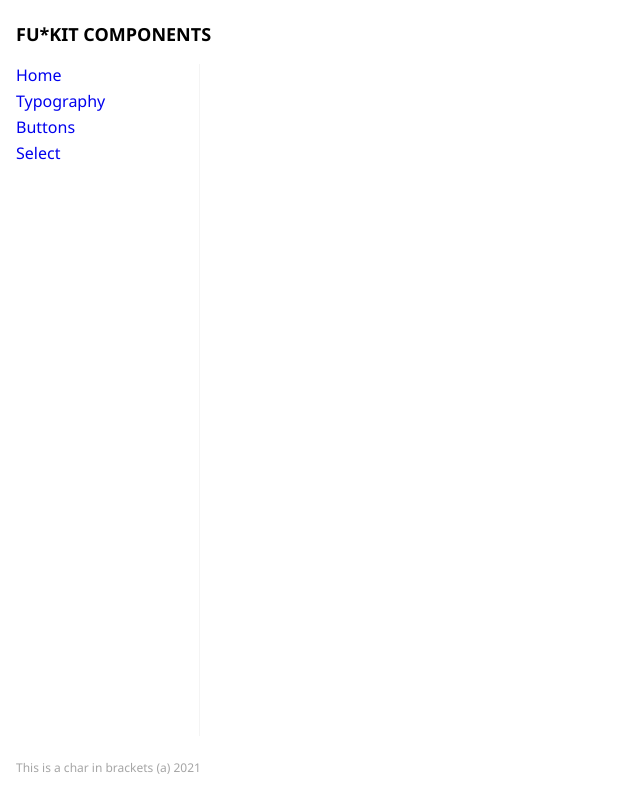
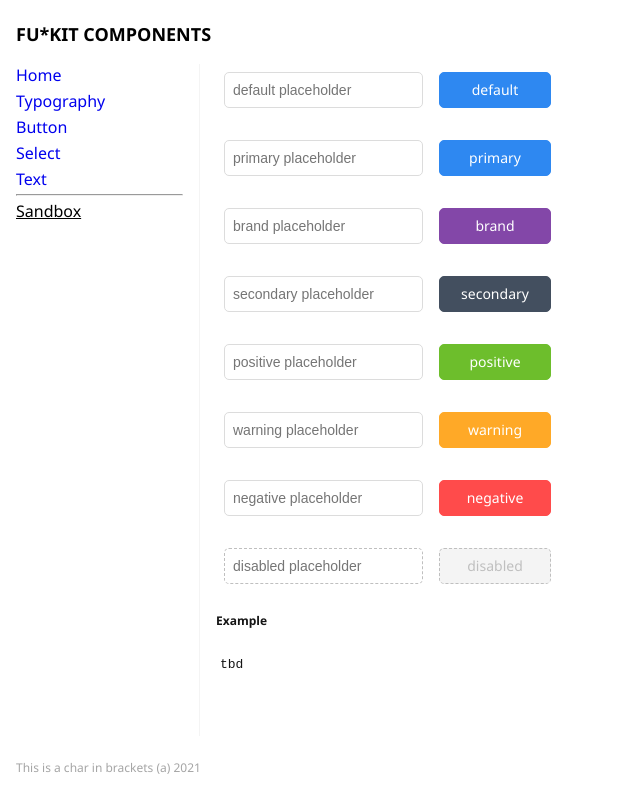
Before and after one commit to vovchisko/fu-kit, a Vue app: page /sandbox in a window 1280 px wide. Shown: the whole page, without its empty margins (0-640 px from the left). Built offline with nearby package versions, Linux system fonts and the light colour scheme.

Commit message:
input text

```diff
--- a/src/App.vue
+++ b/src/App.vue
@@ -9,8 +9,11 @@
     <nav class="app_main-nav">
       <router-link to="/" active-class="_active" class="app_main-nav-link">Home</router-link>
       <router-link to="/typo" active-class="_active" class="app_main-nav-link">Typography</router-link>
-      <router-link to="/button" active-class="_active" class="app_main-nav-link">Buttons</router-link>
+      <router-link to="/button" active-class="_active" class="app_main-nav-link">Button</router-link>
       <router-link to="/select" active-class="_active" class="app_main-nav-link">Select</router-link>
+      <router-link to="/text" active-class="_active" class="app_main-nav-link">Text</router-link>
+      <hr>
+      <router-link to="/sandbox" active-class="_active" class="app_main-nav-link">Sandbox</router-link>
     </nav>
     <div class="app_main-page">
       <router-view />
--- a/src/components/FuButton.vue
+++ b/src/components/FuButton.vue
@@ -24,24 +24,12 @@ export default {
 }
 </script>
 
-<style lang="scss">
-:root {
-  --button-pal: var(--pal-primary);
-  --button-pal-text: var(--pal-acc-primary);
-  --button-pal-shadow: var(--pal-primary);
-  --button-disabled-pal: var(--pal-ui-disabled);
-  --button-disabled-pal-border: var(--pal-ui-disabled-border);
-  --button-disabled-border-style: var(--ui-lt-disabled-border-style);
-}
-</style>
-
 <style lang="scss" scoped>
 .fu-button {
   @include typo(200);
-  @include spacing-padding(200, 400);
+  @include spacing-padding(300, 400);
 
   display: flex;
-  font-weight: 600;
   align-items: center;
   justify-content: center;
   box-sizing: border-box;
@@ -50,11 +38,11 @@ export default {
   min-height: var(--ui-lt-h);
   border-width: var(--ui-lt-border-width);
   border-style: var(--ui-lt-border-style);
-  border-color: var(--button-pal);
+  border-color: var(--ui-pal);
   border-radius: var(--ui-lt-border-radius);
   transition: var(--ui-transition);
-  background: var(--button-pal);
-  color: var(--button-pal-text);
+  background: var(--ui-pal);
+  color: var(--ui-pal-acc);
   line-height: 1;
   will-change: box-shadow, transform;
 
@@ -68,46 +56,47 @@ export default {
 
   &:hover {
     text-decoration: none;
-    box-shadow: var(--button-hover-shadow, 0 3px 10px -4px var(--button-pal));
+    box-shadow: 0 3px 10px -4px var(--ui-pal);
   }
 
   &:focus {
-    box-shadow: var(--button-hover-shadow, 0 3px 10px -4px var(--button-pal));
+    box-shadow: 0 3px 10px -4px var(--ui-pal);
   }
 
   &:active {
     transform: translateY(2px);
     transition-duration: 20ms;
-    box-shadow: var(--button-hover-shadow, 0 2px 4px -2px var(--button-pal));
+    box-shadow: 0 2px 4px -2px var(--ui-pal);
   }
 
   &:disabled {
     cursor: not-allowed;
-    background: var(--button-disabled-pal);
-    border-color: var(--button-disabled-pal-border);
-    border-style: var(--button-disabled-border-style);
+    background: var(--ui-pal-disabled);
+    border-color: var(--ui-pal-disabled-border);
+    border-style: var(--ui-lt-disabled-border-style);
+    color: var(--ui-pal-disabled-border);
     box-shadow: none;
   }
 
   &._hollow {
     background: transparent;
-    color: var(--button-pal);
+    color: var(--ui-pal);
 
     &:hover {
-      box-shadow: 0 3px 10px -6px var(--button-pal);
-      color: var(--button-pal);
+      box-shadow: 0 3px 10px -6px var(--ui-pal);
+      color: var(--ui-pal);
     }
 
     &:focus {
-      box-shadow: var(--button-hover-shadow, 0 3px 10px -6px var(--button-pal));
+      box-shadow: 0 3px 10px -6px var(--ui-pal);
     }
 
     &:active {
-      box-shadow: 0 2px 4px -2px var(--button-pal);
+      box-shadow: 0 2px 4px -2px var(--ui-pal);
     }
 
     &:disabled {
-      color: var(--button-disabled-pal);
+      color: var(--ui-pal-disabled-border);
       box-shadow: none;
     }
   }
--- a/src/components/FuButtonLink.vue
+++ b/src/components/FuButtonLink.vue
@@ -28,7 +28,7 @@ export default {
 :root {
   --button-link-pal: var(--pal-link);
   --button-link-pal-active: var(--pal-link-active);
-  --button-link-disabled-pal: var(--pal-ui-disabled);
+  --button-link-disabled-pal: var(--ui-pal-disabled);
 }
 </style>
 
--- a/src/components/FuText.vue
+++ b/src/components/FuText.vue
@@ -1,10 +1,18 @@
 <template>
+  <label
+      class="fu-text"
+      :class="{'_disabled': $attrs.disabled !== undefined || $attrs.readOnly  !== undefined }"
+  >
+    <slot />
+    <slot name="left" />
     <input
         v-bind="$attrs"
         :value="modelValue"
         class="fu-text_input"
         @input="$emit('update:modelValue', $event.target.value)"
-  />
+    >
+    <slot name="right" />
+  </label>
 </template>
 
 <script>
@@ -19,32 +27,66 @@ export default {
   emits: [ 'update:modelValue' ],
 }
 </script>
-<style lang="scss">
-:root {
-  --text-bg: black;
-  --text-border-color: #{pal(primary)};
-  --text-border-width: 1px;
-}
-</style>
 <style lang="scss" scoped>
 .fu-text {
+  @include typo(200);
+
+  padding: 0;
   display: flex;
+  box-sizing: border-box;
   align-items: center;
-  flex-direction: column;
-  justify-content: left;
+  justify-content: stretch;
+  border-style: var(--ui-lt-border-style);
+  border-width: var(--ui-lt-border-width);
+  border-color: var(--ui-pal-lateral);
+  border-radius: var(--ui-lt-border-radius);
+  transition-duration: 240ms;
+  transition-timing-function: ease-in-out;
+  transition-property: border-color, box-shadow;
+  height: var(--ui-lt-h);
 
   &_input {
+    @include typo(200);
+    @include spacing-padding(100, 300);
+
+    color: var(--ui-pal-text);
+    caret-color: var(--ui-pal);
+    min-height: min(100%);
+    border: none;
+    outline: none;
+    background: transparent;
+    box-sizing: border-box;
+    flex: 1;
     display: block;
-    box-sizing: border-box;
-    width: 100%;
-    height: var(--ui-lt-h);
-    border-width: var(--text-border-width);
-    border-color: var(--text-border-color);
-    border-style: solid;
+    min-width: 0;
+    margin: 0;
 
-    &:focus {
+    &::selection {
+      background-color: var(--ui-pal);
+      color: var(--ui-pal-text-select);
+    }
+
+    &[disabled], &[read-only] {
+      cursor: text;
+      color: var(--ui-pal-disabled-border);
+    }
+  }
+
+  &:hover {
     outline: none;
+    box-shadow: 0 5px 12px -4px rgb(var(--rgb-dark), 0.2);
   }
+
+  &:focus-within {
+    outline: none;
+    box-shadow: 0 0 0 0 var(--ui-pal);
+    border-color: var(--ui-pal);
+  }
+
+  &._disabled {
+    border: var(--ui-lt-border-width) var(--ui-lt-disabled-border-style) var(--ui-pal-disabled-border);
+    background: transparent;
+    box-shadow: none;
   }
 }
 </style>
--- a/src/docs/DocButtons.vue
+++ b/src/docs/DocButton.vue
@@ -1,6 +1,6 @@
 <template>
-  <div class="buttons">
-    <div class="row">
+  <div class="doc-button">
+    <div class="doc-button_row">
       <fu-button>default</fu-button>
       <fu-button class="primary">primary</fu-button>
       <fu-button class="secondary">secondary</fu-button>
@@ -9,7 +9,7 @@
       <fu-button class="negative">negative</fu-button>
       <fu-button disabled>disabled</fu-button>
     </div>
-    <div class="row">
+    <div class="doc-button_row">
       <fu-button hollow>default</fu-button>
       <fu-button hollow class="primary">primary</fu-button>
       <fu-button hollow class="secondary">secondary</fu-button>
@@ -18,8 +18,14 @@
       <fu-button hollow class="negative">negative</fu-button>
       <fu-button hollow disabled>disabled</fu-button>
     </div>
-    <div class="row">
-      <fu-button class="primary">primary buttons with a long text inside</fu-button>
+    <div class="doc-button_row">
+      <fu-button class="primary">
+        primary buttons<br />with a long text inside
+      </fu-button>
+
+      <fu-button class="secondary">
+        <h4>HUGE TEXT</h4>
+      </fu-button>
     </div>
 
     <fu-code-view label="Example">{{ example }}</fu-code-view>
@@ -31,11 +37,18 @@ import FuButton   from '@/components/FuButton.vue'
 import FuCodeView from '@/components/FuCodeView.vue'
 
 const example = `
-nope
+/// vue
+<fu-button hollow>default</fu-button>
+<fu-button hollow class="primary">primary</fu-button>
+
+/// css
+.primary {
+  --button-pal: var(--pal-primary);
+}
 `
 
 export default {
-  name: 'doc-buttons',
+  name: 'doc-button',
   components: { FuCodeView, FuButton },
   setup () {
     return { example }
@@ -44,37 +57,35 @@ export default {
 </script>
 
 <style scoped lang="scss">
-.buttons {
-  .row {
+.doc-button {
+  &_row {
     @include spacing-padding(300);
-
     gap: 1em;
-    max-width: 13em;
     display: flex;
   }
 
   .brand {
-    --button-pal: var(--pal-brand);
+    --ui-pal: var(--pal-brand);
   }
 
   .primary {
-    --button-pal: var(--pal-primary);
+    --ui-pal: var(--pal-primary);
   }
 
   .secondary {
-    --button-pal: var(--pal-secondary);
+    --ui-pal: var(--pal-secondary);
   }
 
   .positive {
-    --button-pal: var(--pal-positive);
+    --ui-pal: var(--pal-positive);
   }
 
   .warning {
-    --button-pal: var(--pal-warning);
+    --ui-pal: var(--pal-warning);
   }
 
   .negative {
-    --button-pal: var(--pal-negative);
+    --ui-pal: var(--pal-negative);
   }
 }
 </style>
--- /dev/null
+++ b/src/docs/DocSandbox.vue
@@ -0,0 +1,83 @@
+<template>
+  <div class="doc-sandbox">
+    <div class="doc-sandbox_row" v-for="c in classes" :class="c">
+      <fu-text class="doc-sandbox_row-text" v-model="val" :placeholder="c + ' placeholder'" />
+      <fu-button class="doc-sandbox_row-btn">{{ c }}</fu-button>
+    </div>
+
+    <div class="doc-sandbox_row">
+      <fu-text disabled v-model="val" placeholder="disabled placeholder" class="doc-sandbox_row-text" />
+      <fu-button disabled class="doc-sandbox_row-btn">disabled</fu-button>
+    </div>
+
+    <fu-code-view label="Example">{{ example }}</fu-code-view>
+  </div>
+</template>
+
+<script>
+import FuCodeView from '@/components/FuCodeView.vue'
+import FuText     from '@/components/FuText.vue'
+import { ref }    from 'vue'
+import FuButton   from '@/components/FuButton.vue'
+
+const example = `
+tbd
+`
+
+export default {
+  name: 'doc-sandbox',
+  components: { FuButton, FuText, FuCodeView },
+  setup () {
+    const classes = [ 'default', 'primary', 'brand', 'secondary', 'positive', 'warning', 'negative' ]
+    const val = ref('')
+    return { example, val, classes }
+  },
+}
+</script>
+
+<style scoped lang="scss">
+.doc-sandbox {
+  display: flex;
+  flex-direction: column;
+  gap: 1em;
+
+  &_row {
+    @include spacing-padding(300);
+    gap: 1em;
+    display: flex;
+
+    &-text {
+      max-width: 15em;
+    }
+
+    &-btn {
+      width: 8em;
+    }
+  }
+
+  .brand {
+    --ui-pal: var(--pal-brand);
+  }
+
+  .primary {
+    --ui-pal: var(--pal-primary);
+  }
+
+  .secondary {
+    --ui-pal: var(--pal-secondary);
+  }
+
+  .positive {
+    --ui-pal: var(--pal-positive);
+  }
+
+  .warning {
+    --ui-pal: var(--pal-warning);
+  }
+
+  .negative {
+    --ui-pal: var(--pal-negative);
+  }
+
+}
+</style>
--- a/src/docs/DocSelect.vue
+++ b/src/docs/DocSelect.vue
@@ -1,6 +1,6 @@
 <template>
-  <div class="select">
-    <div class="row">
+  <div class="doc-select">
+    <div class="doc-select_row">
       <fu-select v-model="val">
         <option v-for="i in list" :value="i.value">{{ i.label }}</option>
       </fu-select>
@@ -35,9 +35,7 @@ export default {
 .select {
   .row {
     @include spacing-padding(300);
-
     gap: 1em;
-    max-width: 13em;
     display: flex;
   }
   .primary {
--- /dev/null
+++ b/src/docs/DocText.vue
@@ -0,0 +1,83 @@
+<template>
+  <div class="doc-text">
+    <div class="doc-text_row">
+      <fu-text v-model="val" placeholder="placeholder" />
+      <fu-text class="secondary" v-model="val" placeholder="placeholder" />
+      <fu-text disabled v-model="val" placeholder="placeholder" />
+    </div>
+    <div class="doc-text_row">
+      <fu-text v-model="val" placeholder="disabled placeholder" class="doc-sandbox_row-text">
+        <template #left>
+          <p class="icon"> ❤️</p>
+        </template>
+        <template #right>
+          <p class="icon"> ❤️</p>
+        </template>
+      </fu-text>
+    </div>
+    <fu-code-view label="Example">{{ example }}</fu-code-view>
+  </div>
+</template>
+
+<script>
+import FuCodeView from '@/components/FuCodeView.vue'
+import FuText     from '@/components/FuText.vue'
+import { ref }    from 'vue'
+import FuButton   from '@/components/FuButton.vue'
+
+const example = `
+tbd
+`
+
+export default {
+  name: 'doc-text',
+  components: { FuButton, FuText, FuCodeView },
+  setup () {
+    const val = ref('')
+    return { example, val }
+  },
+}
+</script>
+
+<style scoped lang="scss">
+.doc-text {
+  &_row {
+    @include spacing-padding(300);
+    gap: 1em;
+    display: flex;
+  }
+
+  .brand {
+    --text-focus-pal: var(--pal-brand);
+  }
+
+  .primary {
+    --text-focus-pal: var(--pal-primary);
+  }
+
+  .secondary {
+    --text-focus-pal: var(--pal-secondary);
+  }
+
+  .positive {
+    --text-focus-pal: var(--pal-positive);
+  }
+
+  .warning {
+    --text-focus-pal: var(--pal-warning);
+  }
+
+  .negative {
+    --text-focus-pal: var(--pal-negative);
+  }
+
+  .icon {
+    height: 2em;
+    width: 2em;
+    display: flex;
+    align-items: center;
+    justify-content: center;
+
+  }
+}
+</style>
```
Also changed, not shown: root.scss (+15 -10 lines), src/components/FuSelect.vue (+2 -5 lines), src/router.js (+6 -2 lines). Lines whose indentation alone changed are shown as unchanged.
